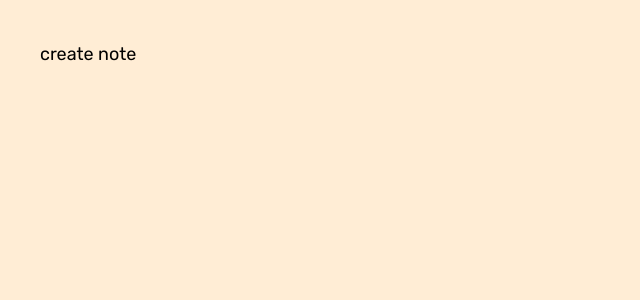
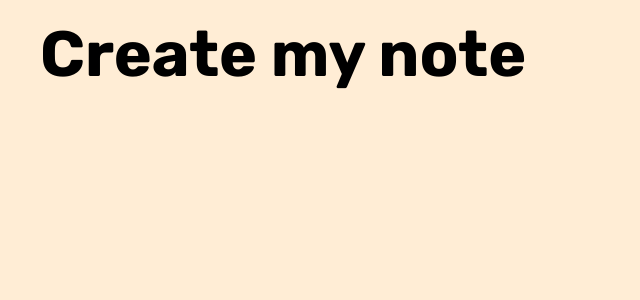
Before and after one commit to anhduy1202/fullyhacks-next.js, a Next.js app: page /create-note in a window 1280 px wide. Shown: the top 300 px of the page, without its empty margins (0-640 px from the left). Built offline with nearby package versions, Linux system fonts and the light colour scheme.

Commit message:
added style

```diff
--- a/app/create-note/page.jsx
+++ b/app/create-note/page.jsx
@@ -1,9 +1,11 @@
-import React from 'react'
+import React from "react";
 
 const CreateNotePage = () => {
   return (
-    <div>create note</div>
-  )
-}
+    <div className="">
+      <p className="text-[4rem] font-bold"> Create my note </p>
+    </div>
+  );
+};
 
-export default CreateNotePage
+export default CreateNotePage;
--- a/app/globals.css
+++ b/app/globals.css
@@ -1,4 +1,19 @@
-@import url('https://fonts.googleapis.com/css2?family=Rubik:wght@300;400;500;600;700;800;900&display=swap');
+@import url("https://fonts.googleapis.com/css2?family=Rubik:wght@300;400;500;600;700;800;900&display=swap");
 @tailwind base;
 @tailwind components;
 @tailwind utilities;
+
+@layer components {
+  .layout {
+    @apply bg-orange-100 font-rubik text-lg my-8 mx-8 md:m-10 w-full mb-14
+  }
+  .btn {
+    @apply bg-sky-100 w-[40%] md:w-[10%] p-2 text-center rounded-lg hover:bg-sky-300 hover:ease-in-out hover:duration-200;
+  }
+  .note-container {
+    @apply flex flex-wrap justify-start gap-8
+  }
+  .note {
+    @apply rounded-lg p-4 text-lg w-[280px]
+  }
+}
--- a/app/layout.jsx
+++ b/app/layout.jsx
@@ -7,9 +7,7 @@ export default function RootLayout({ children }) {
   return (
     <html lang="en">
       <head></head>
-      <body className="bg-orange-100 font-rubik text-lg m-10 w-[100vw] h-[100vh]">
-        {children}
-      </body>
+      <body className="layout">{children}</body>
     </html>
   );
 }
```
